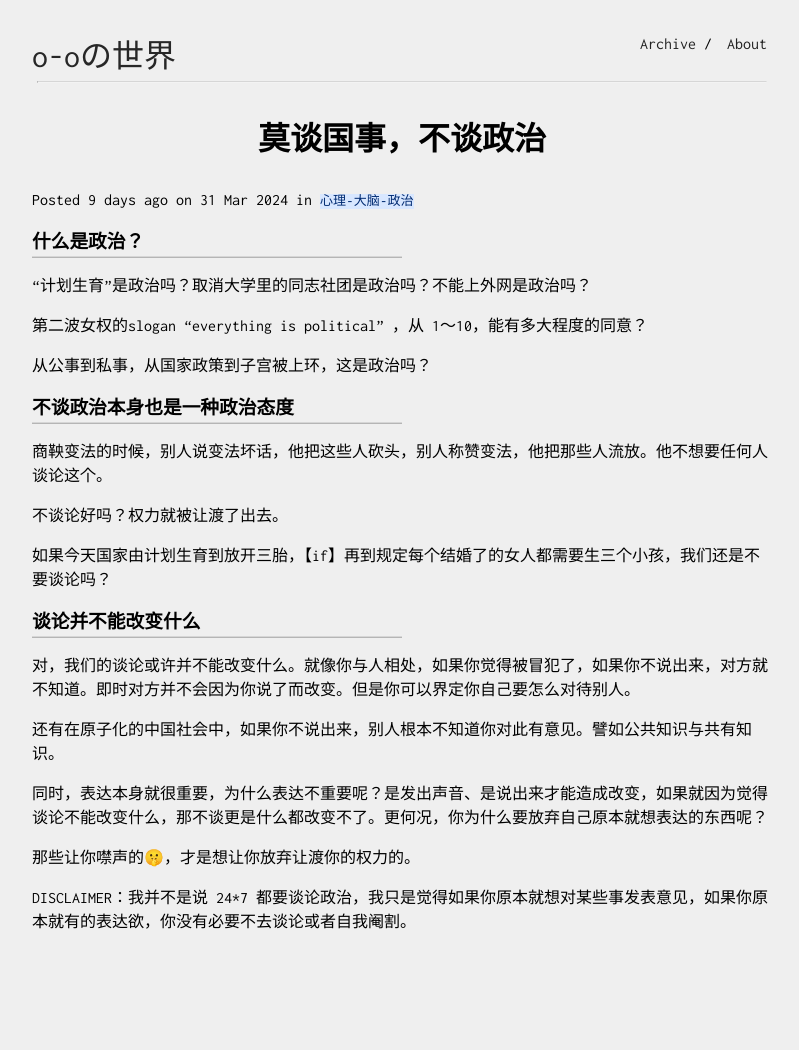
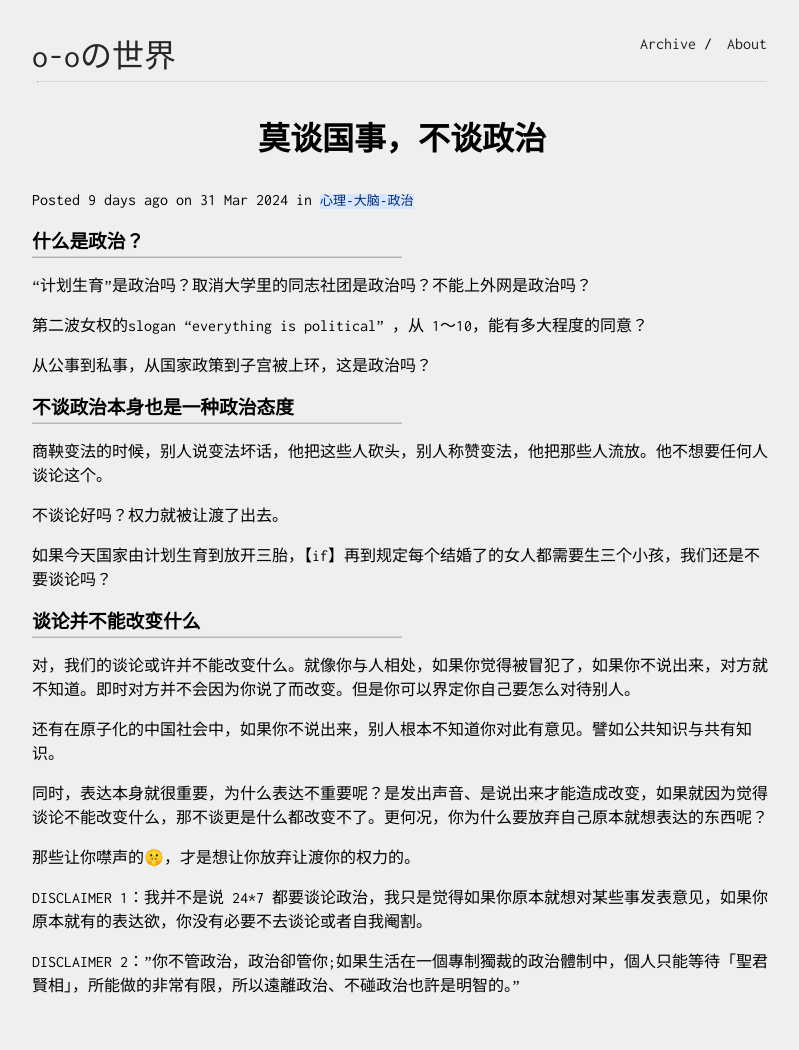
Before and after one commit to xue-think/xue-think.github.io, a Jekyll site: the page built from _posts/2024-03-31-no-talking-politics.md, in a window 1280 px wide. Shown: the whole page, without its empty margins (238-1037 px from the left). Built offline with Jekyll 4.4.1, drawn with Linux system fonts in a browser that asks for light colours; comment, search, counter and statistics services are not loaded; before the commit the page ends 986 px from its top, so only the background shows below that.

Commit message:
Update 2024-03-31-no-talking-politics.md

```diff
--- a/_posts/2024-03-31-no-talking-politics.md
+++ b/_posts/2024-03-31-no-talking-politics.md
@@ -33,4 +33,6 @@ tags: [心理-大脑-政治]
 那些让你噤声的🤫，才是想让你放弃让渡你的权力的。
 
 
-DISCLAIMER：我并不是说 24*7 都要谈论政治，我只是觉得如果你原本就想对某些事发表意见，如果你原本就有的表达欲，你没有必要不去谈论或者自我阉割。
+DISCLAIMER 1：我并不是说 24*7 都要谈论政治，我只是觉得如果你原本就想对某些事发表意见，如果你原本就有的表达欲，你没有必要不去谈论或者自我阉割。
+
+DISCLAIMER 2："你不管政治，政治卻管你;如果生活在一個專制獨裁的政治體制中，個人只能等待「聖君賢相」，所能做的非常有限，所以遠離政治、不碰政治也許是明智的。"
```
